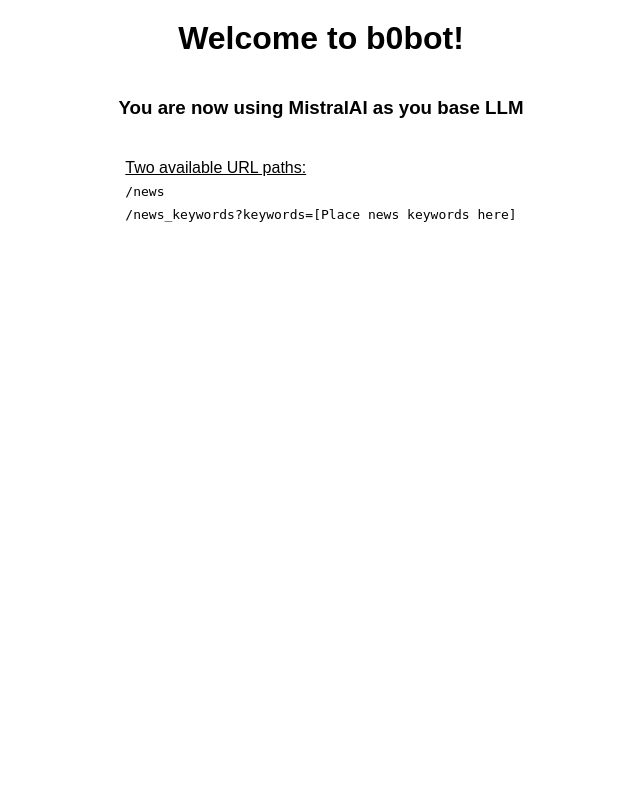
After one commit to c2siorg/b0bot, a Flask app: template templates/mistral.html in a window 1280 px wide. The commit adds this page. Shown: the whole page, without its empty margins (319-959 px from the left). Run offline with Flask 3, Linux system fonts and the light colour scheme; the template is opened without the code that fills it, so the values that code supplies are empty; parts of the project's set-up code (start-up, migrations or seed data) failed here and were passed over.

Commit message:
added route for mistral

```diff
--- /dev/null
+++ b/config/llm_config.json
@@ -0,0 +1,5 @@
+{
+    "mistralai": "mistralai/Mistral-7B-Instruct-v0.2",
+    "another_llm": "another/LLM-Model",
+    "yet_another_llm": "yet/another/LLM-Model"
+}
--- a/controllers/NewsController.py
+++ b/controllers/NewsController.py
@@ -2,8 +2,8 @@
 
 
 class NewsController:
-    def __init__(self) -> None:
-        self.news_service = NewsService()
+    def __init__(self,model_name) -> None:
+        self.news_service = NewsService(model_name)
 
     """
     return news without considering keywords
--- /dev/null
+++ b/templates/mistral.html
@@ -0,0 +1,39 @@
+<!doctype html>
+<html lang="en">
+<head>
+    <meta charset="UTF-8">
+    <meta name="viewport" content="width=device-width, initial-scale=1.0">
+    <title>b0bot</title>
+    <style>
+        body {
+            display: flex;
+            flex-direction: column;
+            justify-content: flex-start;
+            align-items: center;
+            height: 100vh;
+            margin: 0;
+            font-family: Arial, sans-serif;
+        }
+        h1 {
+            text-align: center;
+            margin-top: 20px; /* Adjust as needed for spacing from the top */
+        }
+        ul {
+            list-style-type: none; /* Remove default bullets */
+            padding: 0;
+        }
+        li {
+            margin: 5px 0; /* Add some spacing between list items */
+        }
+    </style>
+</head>
+<body>
+    <h1><b>Welcome to b0bot!</b></h1>
+    <h3>You are now using MistralAI as you base LLM</h3>
+    <ul>
+        <li><u>Two available URL paths:</u></li>
+        <li><code>/news</code></li>
+        <li><code>/news_keywords?keywords=[Place news keywords here]</code></li>
+    </ul>
+</body>
+</html>
--- a/templates/news_key.html
+++ b/templates/news_key.html
@@ -56,7 +56,7 @@
 </head>
 <body>
     <div class="container">
-        <h1 class="my-4">Latest News - {{ keyword }}</h1>
+        <h1 class="my-4">Latest News related to {{ keyword }}</h1>
         <div class="row">
             {% for item in data %}
             <div class="col-md-6 news-card">
```
Also changed, not shown: routes/NewsRoutes.py (+9 -2 lines), services/NewsService.py (+7 -2 lines).
